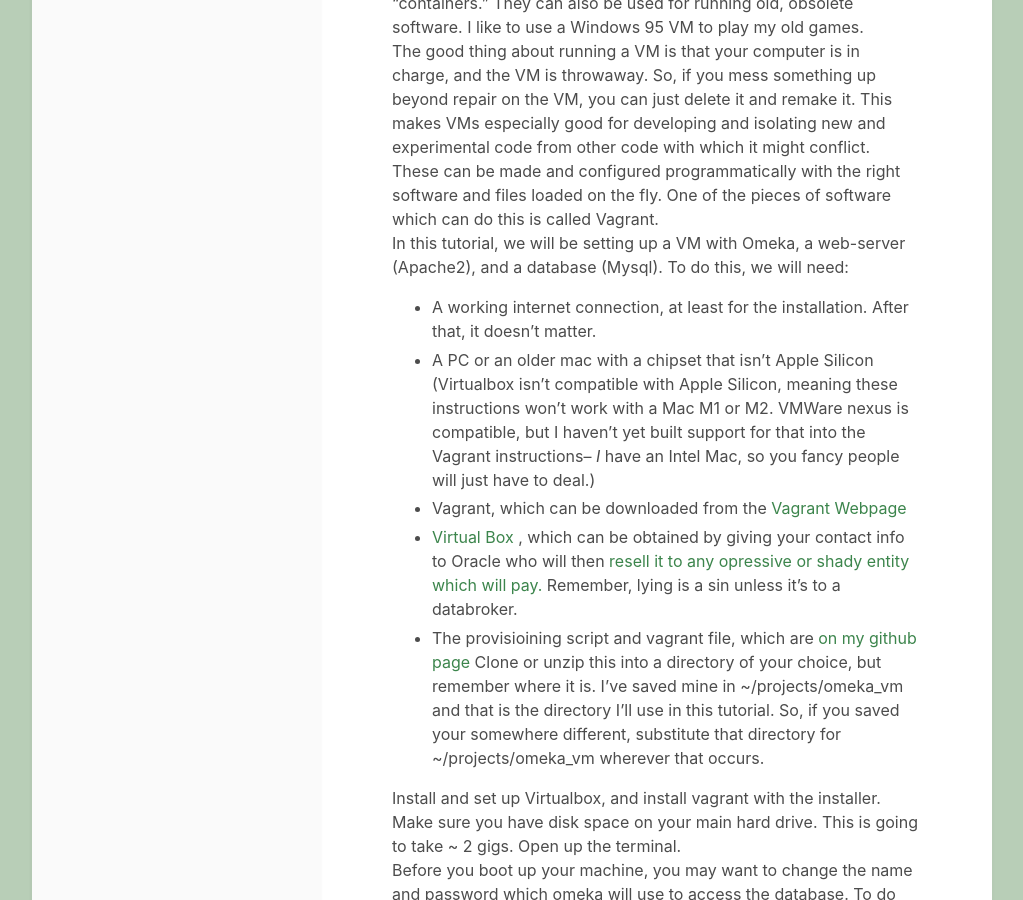
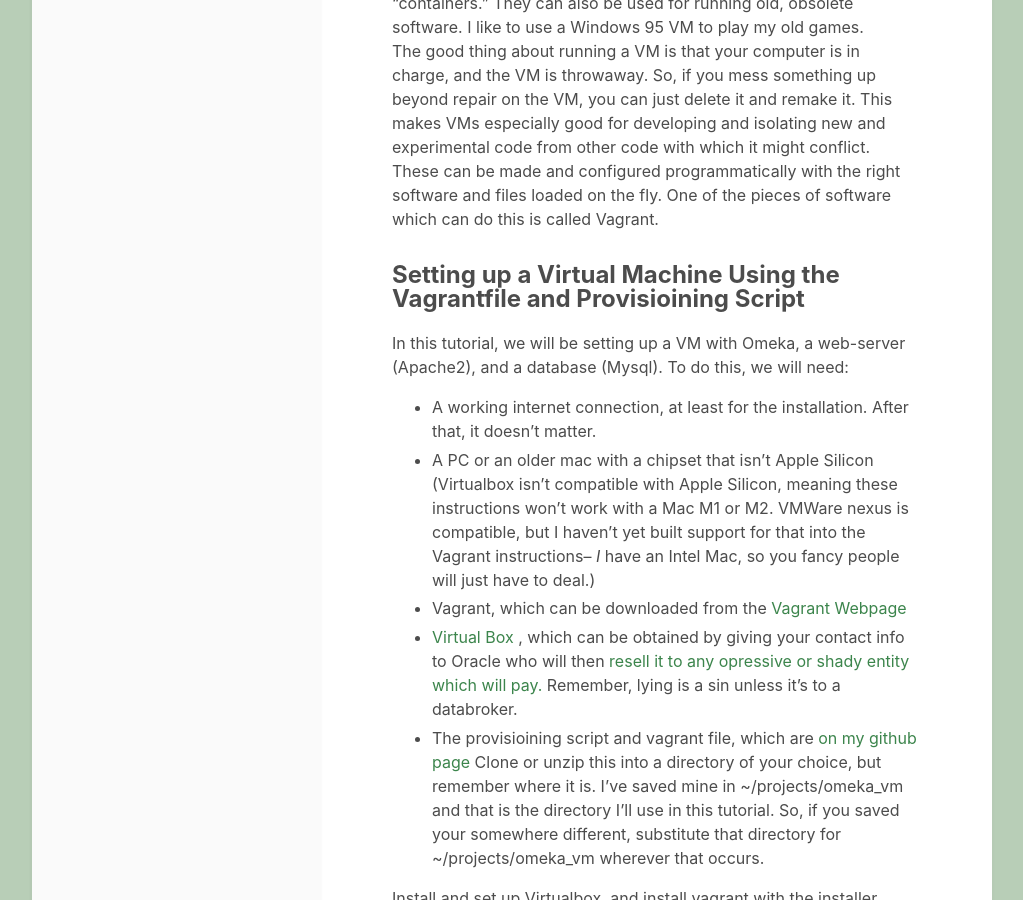
Before and after one commit to nanythemummy/nanythemummy.github.io, a Jekyll site: the page built from _posts/2022-8-19-omeka-locally.md, in a window 1280 px wide and 900 px high, scrolled down 1713 px. Shown: the whole window, without its empty margins (128-1151 px from the left). Built offline with Jekyll 4.4.1, drawn with Linux system fonts in a browser that asks for light colours.

Commit message:
added new section on provisioining script

```diff
--- a/_posts/2022-8-19-omeka-locally.md
+++ b/_posts/2022-8-19-omeka-locally.md
@@ -21,6 +21,8 @@ It took me a couple of hours to figure out how get it running on a Debian VM, an
 
 VMs are a confusing concept for a lot of people who aren't used to using them. Basically you can think of a *V*irtual *M*achine as a whole new machine that is using your computer's resources to run. Your computer is the host, and the VM is the guest. Using a piece of software called a Hypervisor, some of the RAM, disk-space, networking, etc. of your computer can be cordoned off and made to behave like a second computer, running its own operating system and programs. These have many uses, In fact, many sites on the internet run on VMs or on similar stripped-down programs called "containers." They can also be used for running old, obsolete software. I like to use a Windows 95 VM to play my old games.
 The good thing about running a VM is that your computer is in charge, and the VM is throwaway. So, if you mess something up beyond repair on the VM, you can just delete it and remake it. This makes VMs especially good for developing and isolating new and experimental code from other code with which it might conflict.  These can be made and configured programmatically with the right software and files loaded on the fly. One of the pieces of software which can do this is called Vagrant.
+
+## Setting up a Virtual Machine Using the Vagrantfile and Provisioining Script
 In this tutorial, we will be setting up a VM with Omeka, a web-server (Apache2), and a database (Mysql). To do this, we will need:
 
 * A working internet connection, at least for the installation. After that, it doesn't matter.
```
